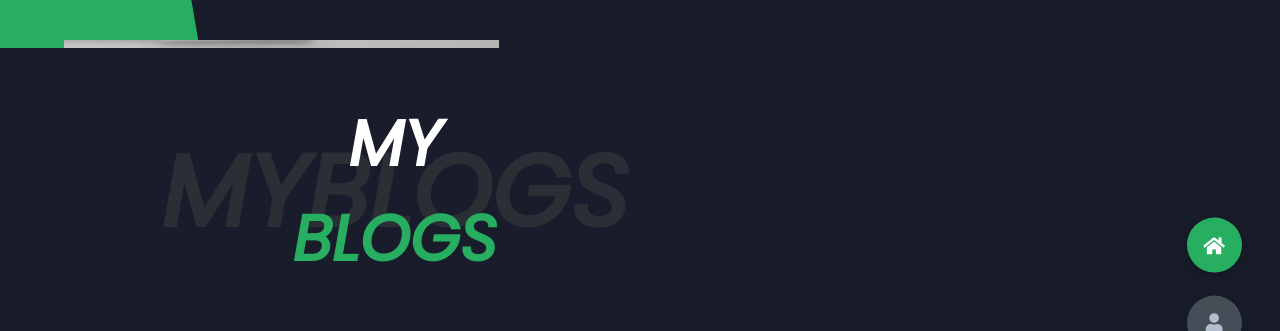
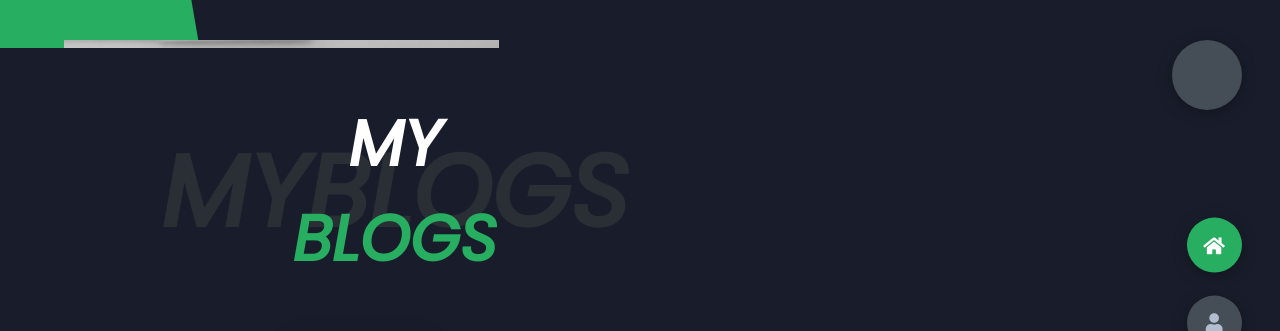
Before and after one commit to SayuruRehan/sayururehan.github.io, a plain HTML site: page index.html in a window 1280 px wide. Shown: the top 331 px of the page. Drawn offline with nearby package versions, Linux system fonts and the light colour scheme; files that its build step writes are made by us from their sources.

Commit message:
update theme-btn

```diff
--- a/styles/styles.scss
+++ b/styles/styles.scss
@@ -138,6 +138,31 @@ section{
         }
     }
 }
+
+.theme-btn{
+    top: 5%;
+    right: 3%;
+    width: 70px;
+    height: 70px;
+    border-radius: 50%;
+    background-color: var(--color-grey-4);
+    cursor: pointer;
+    position: fixed;
+    display: flex;
+    justify-content: center;
+    align-items: center;
+    box-shadow: 0 3px 15px rgba(0, 0, 0, .3);
+    transition: all .1s ease-in-out;
+    &:active{
+        transform: translateY(-5px);
+    }
+    i{
+        font-size: 1.4rem;
+        color: var(--color-grey-2);
+        pointer-events: none;
+    }
+}
+
 
 /*Header*/
 .header-content{
```
